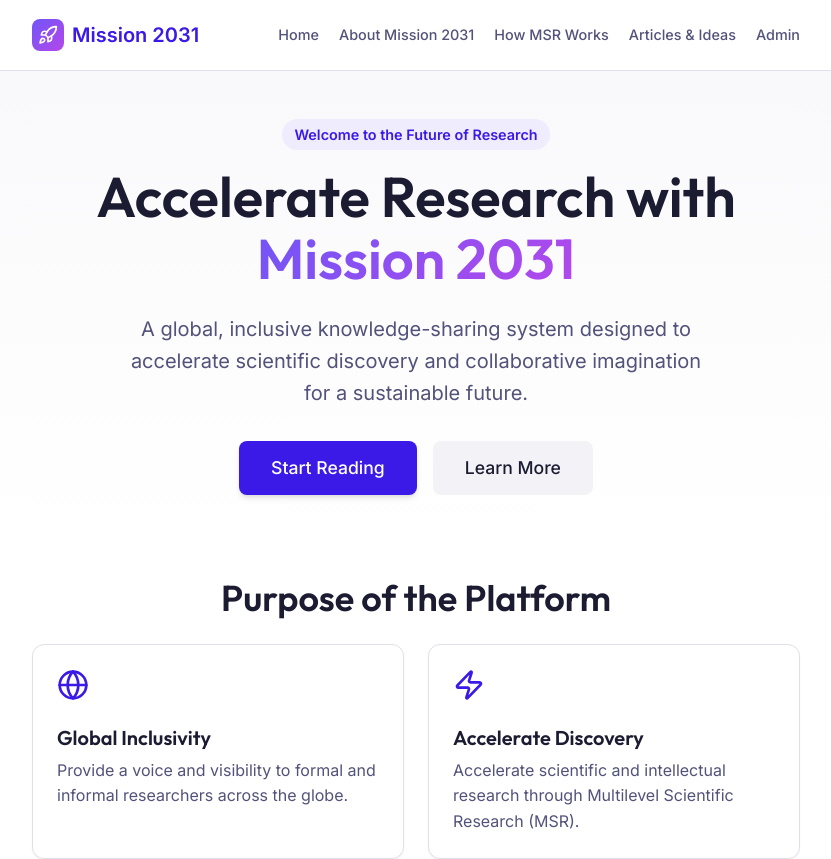
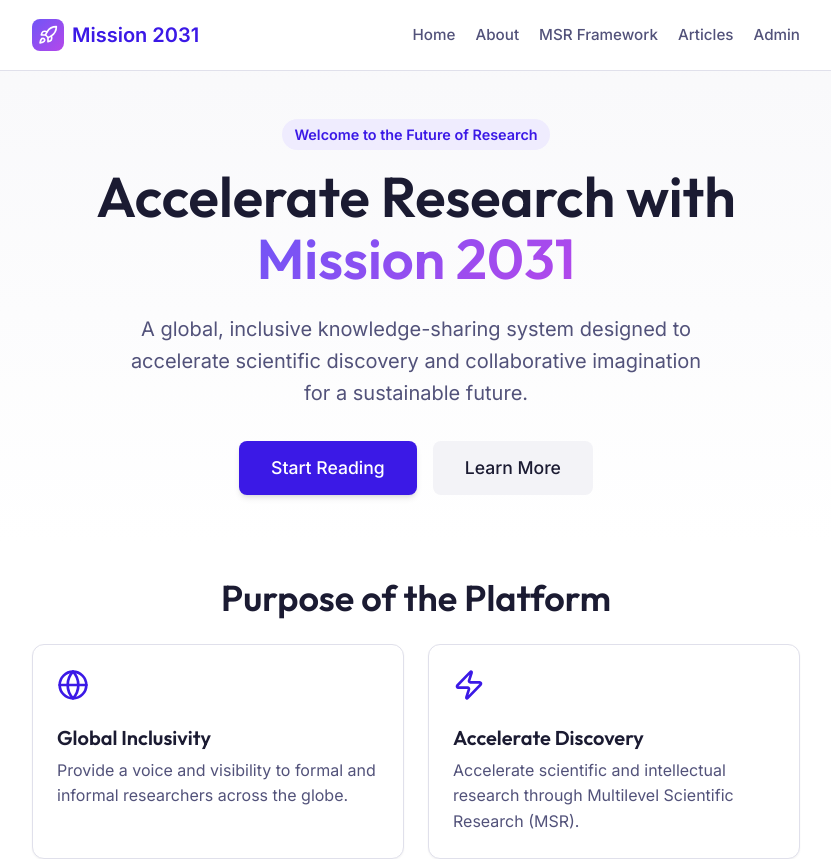
Before and after one commit to spranav/StaticCMS, a React (Vite) app: page / in a window 1280 px wide. Shown: the top 859 px of the page, without its empty margins (224-1055 px from the left). Built offline with nearby package versions, Linux system fonts and the light colour scheme.

Commit message:
added menu

```diff
--- a/src/components/Navbar.jsx
+++ b/src/components/Navbar.jsx
@@ -8,52 +8,79 @@ export default function Navbar() {
 
     const links = [
         { name: 'Home', path: '/' },
-        { name: 'About Mission 2031', path: '/about' },
-        { name: 'How MSR Works', path: '/msr' },
-        { name: 'Articles & Ideas', path: '/#articles' },
+        { name: 'About', path: '/about' },
+        { name: 'MSR Framework', path: '/msr' },
+        { name: 'Articles', path: '/#articles' },
         { name: 'Admin', path: '/admin' },
     ];
 
     return (
-        <nav className="glass-nav">
+        <nav className="glass-nav" style={{ position: 'sticky', top: 0, zIndex: 1000 }}>
             <div className="container" style={{ display: 'flex', alignItems: 'center', justifyContent: 'space-between', height: '70px' }}>
                 {/* Logo */}
-                <Link to="/" style={{ display: 'flex', alignItems: 'center', gap: '8px', fontSize: '1.25rem', fontWeight: 'bold' }}>
-                    <div style={{ background: 'var(--gradient-brand)', borderRadius: '8px', padding: '6px', color: 'white', display: 'flex' }}>
+                <Link to="/" style={{ display: 'flex', alignItems: 'center', gap: '8px', fontSize: '1.25rem', fontWeight: 'bold' }} onClick={() => setIsOpen(false)}>
+                    <div style={{ background: 'var(--gradient-brand)', borderRadius: '8px', padding: '6px', color: 'white', display: 'flex', alignItems: 'center', justifyContent: 'center' }}>
                         <Rocket size={20} />
                     </div>
                     <span>Mission 2031</span>
                 </Link>
 
-                {/* Desktop Links */}
-                <div style={{ display: 'none', gap: '2rem', md: { display: 'flex' } }} className="desktop-menu">
+                {/* Desktop Links (Hidden on Mobile) */}
+                <div className="desktop-links" style={{ display: 'flex', gap: '20px', alignItems: 'center' }}>
                     {links.map(link => (
-                        <a
-                            key={link.name}
-                            href={link.path}
-                            className={`nav-link ${location.hash === link.path.split('#')[1] ? 'active' : ''}`}
-                            style={{ display: 'none' }} // Hidden by default, shown via CSS query in simpler way via style override for now? No, let's use a media query trick or just inline style for simplicity if we can. Actually, let's just make it visible for now and hide mobile.
-                        >
-                            {link.name}
-                        </a>
-                    ))}
-                    {/* Simplified Desktop View (using inline styles for responsiveness is hard without utility classes context, but will rely on a media query block in CSS or simple toggle) */}
-                    {/* Actually, let's just render them and use a CSS class for hiding on mobile */}
-                </div>
-
-                {/* Since we don't have Tailwind, let's just do a simple list that wraps or a hamburger */}
-                <div className="desktop-links" style={{ display: 'flex', gap: '20px' }}>
-                    {links.map(link => (
-                        <a key={link.name} href={link.path} className="nav-link" style={{ fontSize: '0.9rem' }}>
+                        <a key={link.name} href={link.path} className="nav-link" style={{ fontSize: '0.95rem', fontWeight: '500' }}>
                             {link.name}
                         </a>
                     ))}
                 </div>
+
+                {/* Mobile Toggle Button (Visible on Mobile) */}
+                <button
+                    className="mobile-toggle"
+                    onClick={() => setIsOpen(!isOpen)}
+                    style={{ background: 'none', border: 'none', cursor: 'pointer', padding: '8px', color: 'var(--color-text-main)' }}
+                >
+                    {isOpen ? <X size={24} /> : <Menu size={24} />}
+                </button>
             </div>
 
+            {/* Mobile Menu Dropdown */}
+            {isOpen && (
+                <div className="mobile-menu" style={{
+                    position: 'absolute',
+                    top: '70px',
+                    left: 0,
+                    right: 0,
+                    background: 'rgba(255, 255, 255, 0.95)',
+                    backdropFilter: 'blur(10px)',
+                    borderBottom: '1px solid var(--color-border)',
+                    padding: 'var(--space-4)',
+                    boxShadow: 'var(--shadow-lg)'
+                }}>
+                    <div className="container" style={{ display: 'flex', flexDirection: 'column', gap: 'var(--space-4)' }}>
+                        {links.map(link => (
+                            <a
+                                key={link.name}
+                                href={link.path}
+                                className="nav-link"
+                                style={{ fontSize: '1.1rem', padding: '8px 0', borderBottom: '1px solid var(--color-surface-200)' }}
+                                onClick={() => setIsOpen(false)}
+                            >
+                                {link.name}
+                            </a>
+                        ))}
+                    </div>
+                </div>
+            )}
+
             <style>{`
+                .mobile-toggle { display: none !important; }
+                .mobile-menu { display: none; }
+
                 @media (max-width: 768px) {
                     .desktop-links { display: none !important; }
+                    .mobile-toggle { display: block !important; }
+                    .mobile-menu { display: block; }
                 }
             `}</style>
         </nav>
```
